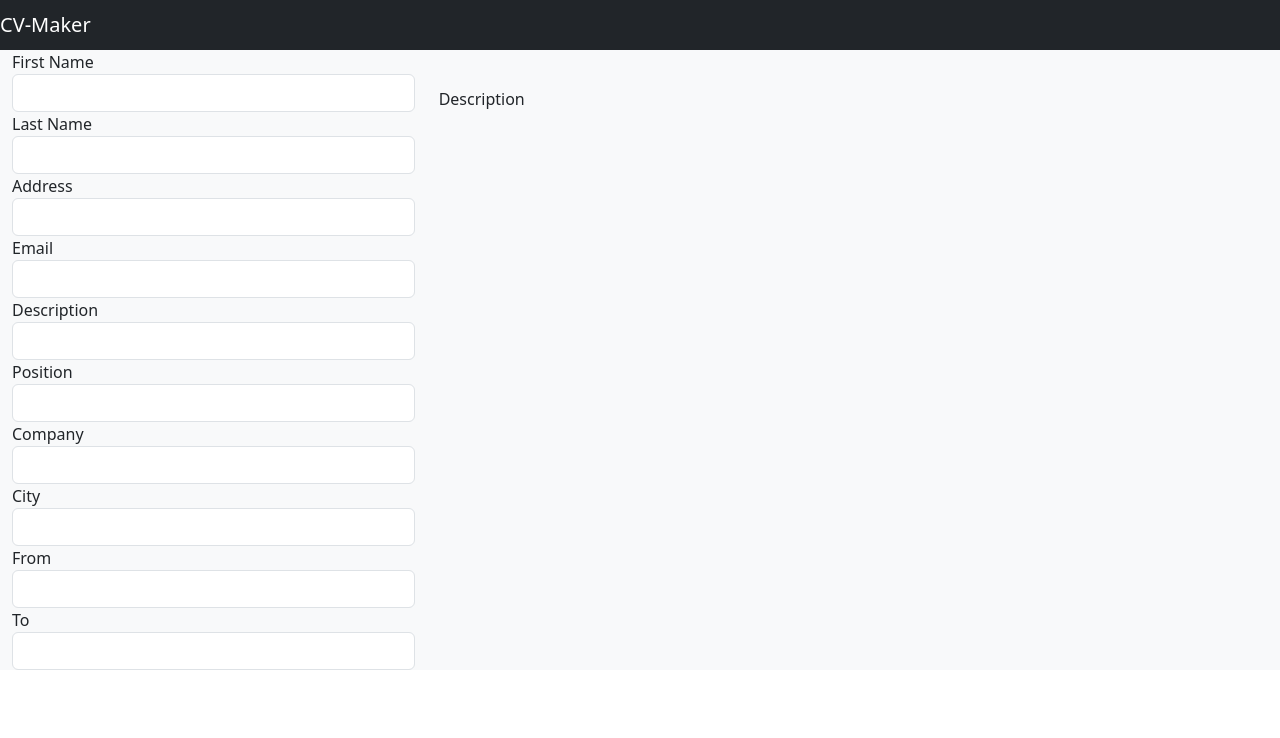
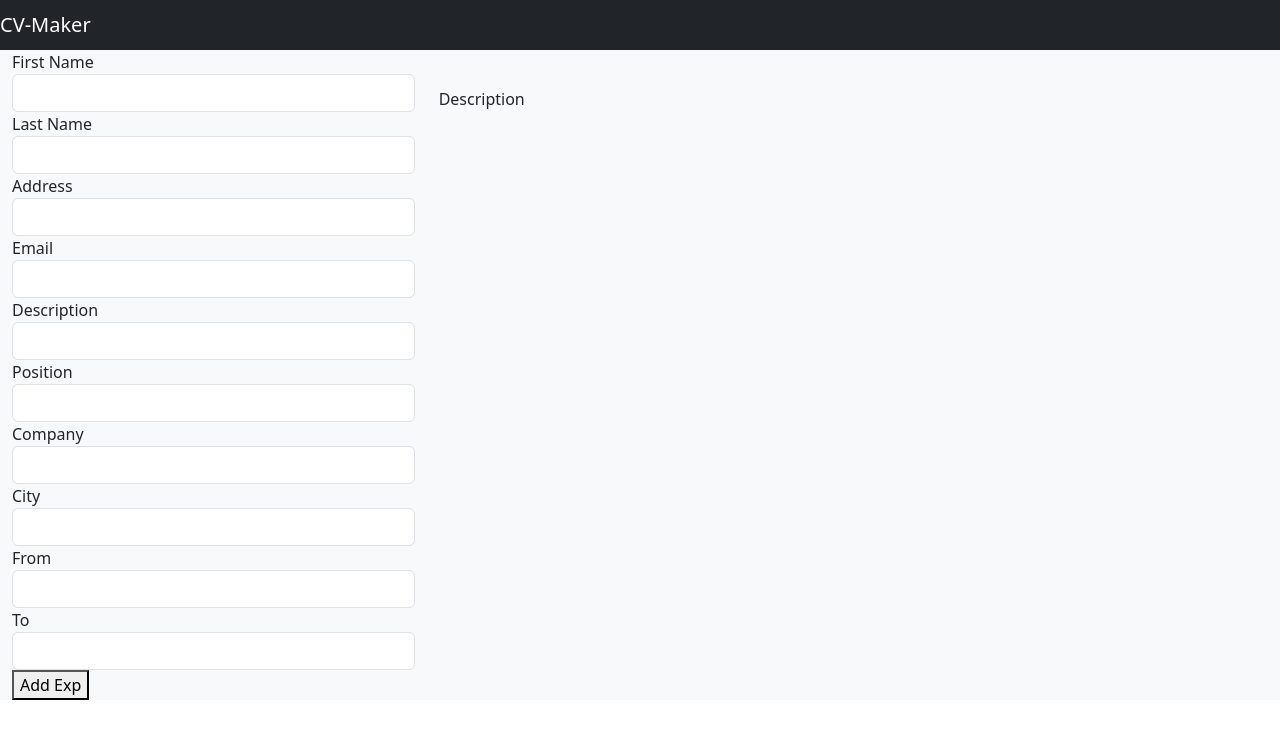
Before and after one commit to EnriqueB5310/cv-maker, a React (Create React App) app: page / in a window 1280 px wide. Shown: the top 738 px of the page. Built offline with nearby package versions, Linux system fonts and the light colour scheme.

Commit message:
Added function to add more Experience forms

```diff
--- a/src/App.js
+++ b/src/App.js
@@ -16,6 +16,12 @@ function App() {
     {FirstName: "", LastName: "", Address: "", Email: "", Description: "", Position: "", Company: "", City: "", From: "", To: "",}
 
   )
+
+  const [count, setCount] = useState(0)
+
+
+
+
 
   function handleChange(event) {
     setExp(prevExp => {
@@ -69,7 +75,13 @@ To = {Exp.To}
 
     </div>
   </div>
+  <button  onClick={() => setCount(count +1)}>Add Exp</button>
+  { [...Array(count)].map((t,i) => <Experience handleChange={handleChange} />)} {/* adds compent */}
+
   </div>
+
+
+
    </div>
 
 
```
